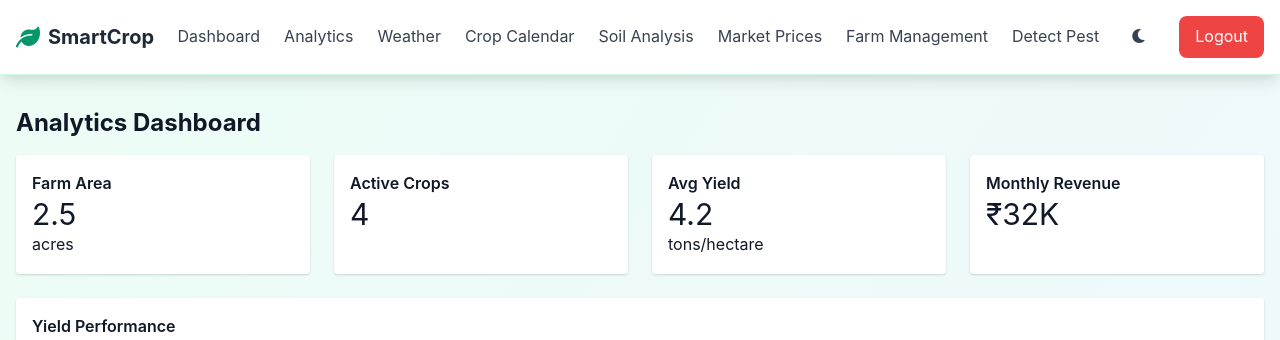
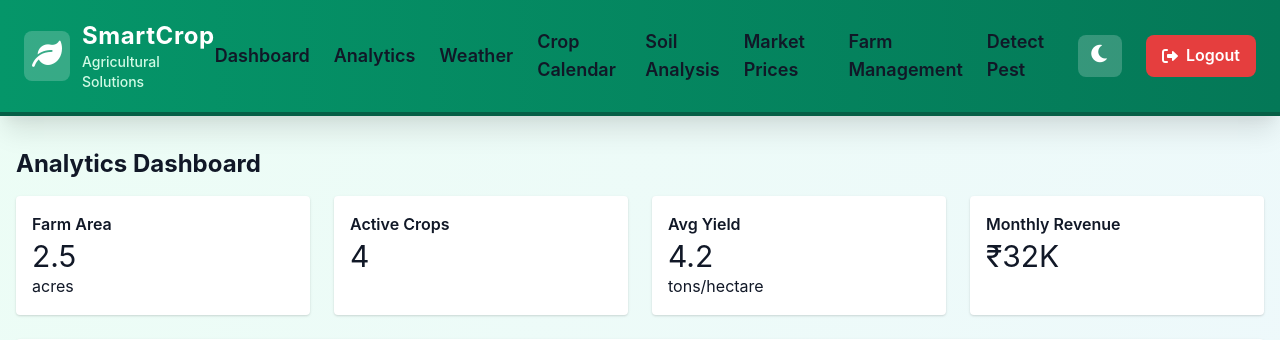
Before and after one commit to mchetan65/SIH_087, a Flask app: page /analytics in a window 1280 px wide. Shown: the top 340 px of the page. Run offline with Flask 3, Linux system fonts and the light colour scheme; the visitor is signed in with stand-in values (Sample User, id 1); data that the repository does not hold is empty.

Commit message:
Redesign navbar and move voice controls to bottom-right popup

```diff
--- a/static/css/style.css
+++ b/static/css/style.css
@@ -182,156 +182,213 @@
   100% { transform: rotate(360deg); }
 }
 
-.btn {
-  background: #10b981;
+/* Voice control buttons */
+.voice-btn {
+  background-color: rgba(255, 255, 255, 0.2);
   color: white;
   padding: 8px 12px;
   border-radius: 8px;
-  transition: all 0.3s ease;
+  transition: background-color 0.3s ease, transform 0.3s ease;
+  cursor: pointer;
 }
 
-.btn:hover {
-  background: #059669;
-  transform: translateY(-1px);
-  box-shadow: 0 4px 12px rgba(16, 185, 129, 0.3);
+.voice-btn:hover {
+  background-color: rgba(255, 255, 255, 0.4);
+  transform: scale(1.1);
 }
 
-/* Card styles */
-.card {
-  background: white;
-  border-radius: 12px;
-  box-shadow: 0 4px 6px rgba(0, 0, 0, 0.07);
-  border: 1px solid rgba(0, 0, 0, 0.05);
-  transition: all 0.3s ease;
+.voice-btn:focus {
+  outline: 2px solid #10b981;
+  outline-offset: 2px;
 }
 
-.card:hover {
-  box-shadow: 0 10px 25px rgba(0, 0, 0, 0.15);
-  transform: translateY(-2px);
+/* Theme toggle button */
+.theme-btn {
+  background-color: rgba(255, 255, 255, 0.2);
+  color: white;
+  padding: 8px 12px;
+  border-radius: 8px;
+  cursor: pointer;
+  transition: background-color 0.3s ease, transform 0.3s ease;
 }
 
-/* Dashboard specific styles */
-.dashboard-grid {
-  display: grid;
-  grid-template-columns: repeat(auto-fit, minmax(300px, 1fr));
-  gap: 1.5rem;
+.theme-btn:hover {
+  background-color: rgba(255, 255, 255, 0.4);
+  transform: scale(1.1);
 }
 
-.feature-card {
-  background: linear-gradient(135deg, #667eea 0%, #764ba2 100%);
-  color: white;
-  padding: 2rem;
-  border-radius: 12px;
-  text-decoration: none;
-  transition: all 0.3s ease;
-  display: block;
+.theme-btn:focus {
+  outline: 2px solid #10b981;
+  outline-offset: 2px;
 }
 
-.feature-card:hover {
-  transform: translateY(-5px);
-  box-shadow: 0 15px 35px rgba(102, 126, 234, 0.4);
+/* Logout button */
+.logout-btn {
+  background-color: #e53e3e;
+  color: white;
+  padding: 8px 16px;
+  border-radius: 8px;
+  font-weight: 600;
+  display: flex;
+  align-items: center;
+  transition: background-color 0.3s ease;
 }
 
-.feature-card h4 {
-  font-size: 1.25rem;
-  font-weight: 600;
-  margin-bottom: 0.5rem;
+.logout-btn:hover {
+  background-color: #c53030;
+  text-decoration: none;
 }
 
-.feature-card p {
-  opacity: 0.9;
-  font-size: 0.9rem;
+/* Login and Register buttons */
+.login-btn, .register-btn {
+  background-color: rgba(255, 255, 255, 0.2);
+  color: white;
+  padding: 8px 16px;
+  border-radius: 8px;
+  font-weight: 600;
+  display: flex;
+  align-items: center;
+  transition: background-color 0.3s ease;
+  text-decoration: none;
 }
 
-/* Form styles */
-.form-input {
-  width: 100%;
-  padding: 0.75rem 1rem;
-  border: 2px solid #e5e7eb;
-  border-radius: 8px;
-  font-size: 1rem;
-  transition: border-color 0.3s ease;
+.login-btn:hover, .register-btn:hover {
+  background-color: rgba(255, 255, 255, 0.4);
+  text-decoration: none;
 }
 
-.form-input:focus {
-  outline: none;
-  border-color: #10b981;
-  box-shadow: 0 0 0 3px rgba(16, 185, 129, 0.1);
+/* Mobile navigation links */
+.mobile-nav-link {
+  color: white;
+  font-weight: 600;
+  padding: 10px 15px;
+  border-radius: 8px;
+  transition: background-color 0.3s ease;
+  display: flex;
+  align-items: center;
 }
 
-/* Button variations */
-.btn-primary {
-  background: linear-gradient(135deg, #10b981 0%, #059669 100%);
+.mobile-nav-link:hover {
+  background-color: rgba(255, 255, 255, 0.2);
+  text-decoration: none;
+}
+
+/* Mobile voice control buttons */
+.mobile-voice-btn {
+  background-color: rgba(255, 255, 255, 0.2);
   color: white;
-  padding: 0.75rem 1.5rem;
+  padding: 8px 12px;
+  border-radius: 8px;
+  cursor: pointer;
+  transition: background-color 0.3s ease, transform 0.3s ease;
+}
+
+.mobile-voice-btn:hover {
+  background-color: rgba(255, 255, 255, 0.4);
+  transform: scale(1.1);
+}
+
+.mobile-voice-btn:focus {
+  outline: 2px solid #10b981;
+  outline-offset: 2px;
+}
+
+/* Mobile logout button */
+.mobile-logout-btn {
+  background-color: #e53e3e;
+  color: white;
+  padding: 8px 16px;
   border-radius: 8px;
   font-weight: 600;
-  text-decoration: none;
-  display: inline-block;
-  transition: all 0.3s ease;
+  display: flex;
+  align-items: center;
+  transition: background-color 0.3s ease;
 }
 
-.btn-primary:hover {
-  transform: translateY(-2px);
-  box-shadow: 0 8px 20px rgba(16, 185, 129, 0.3);
+.mobile-logout-btn:hover {
+  background-color: #c53030;
+  text-decoration: none;
 }
 
-.btn-secondary {
-  background: #f3f4f6;
-  color: #374151;
-  padding: 0.75rem 1.5rem;
-  border-radius: 8px;
-  font-weight: 600;
-  text-decoration: none;
-  display: inline-block;
-  border: 2px solid #e5e7eb;
-  transition: all 0.3s ease;
+/* Voice Control Popup */
+#voiceControlPopup {
+  backdrop-filter: blur(10px);
+  border: 1px solid rgba(255, 255, 255, 0.2);
+  box-shadow: 0 10px 25px rgba(0, 0, 0, 0.2);
+  animation: slideIn 0.3s ease-out;
 }
 
-.btn-secondary:hover {
-  background: #e5e7eb;
-  border-color: #d1d5db;
+#voiceControlPopup.hidden {
+  display: none;
 }
 
-/* Animation utilities */
-.fade-in {
-  animation: fadeIn 0.6s ease-in-out;
-}
-
-@keyframes fadeIn {
+@keyframes slideIn {
   from {
     opacity: 0;
-    transform: translateY(20px);
+    transform: translateY(20px) scale(0.9);
   }
   to {
     opacity: 1;
-    transform: translateY(0);
+    transform: translateY(0) scale(1);
   }
 }
 
-/* Responsive utilities */
+/* Popup voice buttons */
+#voiceControlPopup .voice-btn {
+  background-color: rgba(255, 255, 255, 0.1);
+  color: white;
+  padding: 10px 12px;
+  border-radius: 8px;
+  transition: all 0.3s ease;
+  cursor: pointer;
+  border: 1px solid rgba(255, 255, 255, 0.2);
+}
+
+#voiceControlPopup .voice-btn:hover {
+  background-color: rgba(255, 255, 255, 0.3);
+  transform: scale(1.1);
+  box-shadow: 0 4px 12px rgba(0, 0, 0, 0.3);
+}
+
+#voiceControlPopup .voice-btn:focus {
+  outline: 2px solid #10b981;
+  outline-offset: 2px;
+}
+
+/* Close button for popup */
+#closeVoicePopupBtn {
+  background-color: rgba(255, 255, 255, 0.1);
+  color: white;
+  padding: 8px 12px;
+  border-radius: 50%;
+  transition: all 0.3s ease;
+  cursor: pointer;
+  border: 1px solid rgba(255, 255, 255, 0.2);
+  width: 32px;
+  height: 32px;
+  display: flex;
+  align-items: center;
+  justify-content: center;
+}
+
+#closeVoicePopupBtn:hover {
+  background-color: rgba(255, 255, 255, 0.3);
+  transform: scale(1.1);
+}
+
+/* Responsive adjustments for popup */
 @media (max-width: 768px) {
-  .dashboard-grid {
-    grid-template-columns: 1fr;
+  #voiceControlPopup {
+    bottom: 20px;
+    right: 20px;
+    left: 20px;
+    right: auto;
+    width: auto;
+    max-width: calc(100vw - 40px);
   }
 
-  .feature-card {
-    padding: 1.5rem;
+  #voiceControlPopup .flex {
+    flex-wrap: wrap;
+    justify-content: center;
   }
 }
-
-/* Loading spinner */
-.spinner {
-  border: 4px solid #f3f4f6;
-  border-top: 4px solid #10b981;
-  border-radius: 50%;
-  width: 40px;
-  height: 40px;
-  animation: spin 1s linear infinite;
-  margin: 0 auto;
-}
-
-@keyframes spin {
-  0% { transform: rotate(0deg); }
-  100% { transform: rotate(360deg); }
-}
--- a/templates/base.html
+++ b/templates/base.html
@@ -9,57 +9,125 @@
     <link href="https://cdnjs.cloudflare.com/ajax/libs/font-awesome/6.0.0/css/all.min.css" rel="stylesheet">
   </head>
   <body class="bg-gradient-to-br from-green-50 to-blue-50 text-gray-900 min-h-screen">
-    <nav class="bg-white shadow-lg border-b border-green-100">
-      <div class="container mx-auto px-4 py-4">
+    <nav class="bg-gradient-to-r from-green-600 to-green-700 shadow-xl border-b-4 border-green-800">
+      <div class="container mx-auto px-6 py-5">
         <div class="flex justify-between items-center">
-          <a href="/" class="flex items-center space-x-2">
-            <i class="fas fa-leaf text-green-600 text-2xl"></i>
-            <span class="font-bold text-xl text-gray-800">SmartCrop</span>
+          <!-- Logo Section -->
+          <a href="/" class="flex items-center space-x-3 group">
+            <div class="bg-white bg-opacity-20 p-2 rounded-lg group-hover:bg-opacity-30 transition-all duration-300">
+              <i class="fas fa-leaf text-white text-3xl group-hover:scale-110 transition-transform duration-300"></i>
+            </div>
+            <div class="flex flex-col">
+              <span class="font-bold text-2xl text-white tracking-wide">SmartCrop</span>
+              <span class="text-green-100 text-sm font-medium">Agricultural Solutions</span>
+            </div>
           </a>
-          <div class="hidden md:flex space-x-6 items-center">
+
+          <!-- Desktop Navigation -->
+          <div class="hidden lg:flex items-center space-x-6">
             {% if session.user_id %}
-              <a href="/dashboard" class="text-gray-700 hover:text-green-600 transition-colors">Dashboard</a>
-              <a href="/analytics" class="text-gray-700 hover:text-green-600 transition-colors">Analytics</a>
-              <a href="/weather" class="text-gray-700 hover:text-green-600 transition-colors">Weather</a>
-              <a href="/crop-calendar" class="text-gray-700 hover:text-green-600 transition-colors">Crop Calendar</a>
-              <a href="/soil-analysis" class="text-gray-700 hover:text-green-600 transition-colors">Soil Analysis</a>
-              <a href="/market-prices" class="text-gray-700 hover:text-green-600 transition-colors">Market Prices</a>
-              <a href="/farm-management" class="text-gray-700 hover:text-green-600 transition-colors">Farm Management</a>
-              <a href="/upload-pest" class="text-gray-700 hover:text-green-600 transition-colors">Detect Pest</a>
-              <button id="darkModeToggle" aria-label="Toggle Dark Mode" class="ml-4 p-2 rounded hover:bg-gray-200 dark:hover:bg-gray-700 transition-colors">
-                <i id="darkModeIcon" class="fas fa-moon text-gray-700 dark:text-gray-300"></i>
+              <!-- Main Navigation Links -->
+              <div class="flex items-center space-x-6">
+                <a href="/dashboard" class="nav-link font-semibold text-lg hover:text-green-300 transition duration-300">
+                  Dashboard
+                </a>
+                <a href="/analytics" class="nav-link font-semibold text-lg hover:text-green-300 transition duration-300">
+                  Analytics
+                </a>
+                <a href="/weather" class="nav-link font-semibold text-lg hover:text-green-300 transition duration-300">
+                  Weather
+                </a>
+                <a href="/crop-calendar" class="nav-link font-semibold text-lg hover:text-green-300 transition duration-300">
+                  Crop Calendar
+                </a>
+                <a href="/soil-analysis" class="nav-link font-semibold text-lg hover:text-green-300 transition duration-300">
+                  Soil Analysis
+                </a>
+                <a href="/market-prices" class="nav-link font-semibold text-lg hover:text-green-300 transition duration-300">
+                  Market Prices
+                </a>
+                <a href="/farm-management" class="nav-link font-semibold text-lg hover:text-green-300 transition duration-300">
+                  Farm Management
+                </a>
+                <a href="/upload-pest" class="nav-link font-semibold text-lg hover:text-green-300 transition duration-300">
+                  Detect Pest
+                </a>
+              </div>
+
+
+
+              <!-- Theme Toggle -->
+              <button id="darkModeToggle" aria-label="Toggle Dark Mode" class="theme-btn mr-4">
+                <i id="darkModeIcon" class="fas fa-moon text-xl"></i>
               </button>
-              <a href="/logout" class="bg-red-500 hover:bg-red-600 text-white px-4 py-2 rounded-lg transition-colors">Logout</a>
+
+              <!-- Logout Button -->
+              <a href="/logout" class="logout-btn">
+                <i class="fas fa-sign-out-alt mr-2"></i>Logout
+              </a>
             {% else %}
-              <a href="/login" class="text-gray-700 hover:text-green-600 transition-colors">Login</a>
-              <a href="/register" class="bg-green-600 hover:bg-green-700 text-white px-4 py-2 rounded-lg transition-colors">Sign Up</a>
+              <a href="/login" class="login-btn mr-3">
+                <i class="fas fa-sign-in-alt mr-2"></i>Login
+              </a>
+              <a href="/register" class="register-btn">
+                <i class="fas fa-user-plus mr-2"></i>Sign Up
+              </a>
             {% endif %}
           </div>
+
           <!-- Mobile menu button -->
-          <div class="md:hidden">
-            <button id="mobile-menu-btn" class="text-gray-700 hover:text-green-600">
-              <i class="fas fa-bars text-xl"></i>
+          <div class="lg:hidden">
+            <button id="mobile-menu-btn" class="text-white hover:text-green-200 p-2 rounded-lg hover:bg-white hover:bg-opacity-10 transition-all duration-300">
+              <i class="fas fa-bars text-2xl"></i>
             </button>
           </div>
         </div>
+
         <!-- Mobile menu -->
-        <div id="mobile-menu" class="hidden md:hidden mt-4 pb-4 border-t border-gray-200">
+        <div id="mobile-menu" class="hidden lg:hidden mt-6 pb-6 border-t border-green-500 border-opacity-30">
           {% if session.user_id %}
-            <div class="flex flex-col space-y-2 mt-4">
-              <a href="/dashboard" class="text-gray-700 hover:text-green-600 py-2">Dashboard</a>
-              <a href="/analytics" class="text-gray-700 hover:text-green-600 py-2">Analytics</a>
-              <a href="/weather" class="text-gray-700 hover:text-green-600 py-2">Weather</a>
-              <a href="/crop-calendar" class="text-gray-700 hover:text-green-600 py-2">Crop Calendar</a>
-              <a href="/soil-analysis" class="text-gray-700 hover:text-green-600 py-2">Soil Analysis</a>
-              <a href="/market-prices" class="text-gray-700 hover:text-green-600 py-2">Market Prices</a>
-              <a href="/farm-management" class="text-gray-700 hover:text-green-600 py-2">Farm Management</a>
-              <a href="/upload-pest" class="text-gray-700 hover:text-green-600 py-2">Detect Pest</a>
-              <a href="/logout" class="bg-red-500 hover:bg-red-600 text-white px-4 py-2 rounded-lg mt-2">Logout</a>
+            <div class="flex flex-col space-y-3 mt-6">
+              <a href="/dashboard" class="mobile-nav-link">
+                <i class="fas fa-tachometer-alt mr-3"></i>Dashboard
+              </a>
+              <a href="/analytics" class="mobile-nav-link">
+                <i class="fas fa-chart-bar mr-3"></i>Analytics
+              </a>
+              <a href="/weather" class="mobile-nav-link">
+                <i class="fas fa-cloud-sun mr-3"></i>Weather
+              </a>
+              <a href="/crop-calendar" class="mobile-nav-link">
+                <i class="fas fa-calendar-alt mr-3"></i>Crop Calendar
+              </a>
+              <a href="/soil-analysis" class="mobile-nav-link">
+                <i class="fas fa-flask mr-3"></i>Soil Analysis
+              </a>
+              <a href="/market-prices" class="mobile-nav-link">
+                <i class="fas fa-rupee-sign mr-3"></i>Market Prices
+              </a>
+              <a href="/farm-management" class="mobile-nav-link">
+                <i class="fas fa-tractor mr-3"></i>Farm Management
+              </a>
+              <a href="/upload-pest" class="mobile-nav-link">
+                <i class="fas fa-bug mr-3"></i>Detect Pest
+              </a>
+
+          <!-- Mobile Voice Controls -->
+          <div class="flex items-center space-x-4 mt-4 p-3 bg-green-500 bg-opacity-20 rounded-lg">
+          </div>
+
+              <a href="/logout" class="mobile-logout-btn mt-4">
+                <i class="fas fa-sign-out-alt mr-3"></i>Logout
+              </a>
             </div>
           {% else %}
-            <div class="flex flex-col space-y-2 mt-4">
-              <a href="/login" class="text-gray-700 hover:text-green-600 py-2">Login</a>
-              <a href="/register" class="bg-green-600 hover:bg-green-700 text-white px-4 py-2 rounded-lg">Sign Up</a>
+            <div class="flex flex-col space-y-3 mt-6">
+              <a href="/login" class="mobile-login-btn">
+                <i class="fas fa-sign-in-alt mr-3"></i>Login
+              </a>
+              <a href="/register" class="mobile-register-btn">
+                <i class="fas fa-user-plus mr-3"></i>Sign Up
+              </a>
             </div>
           {% endif %}
         </div>
@@ -68,11 +136,23 @@
     <main class="w-full max-w-full px-4 py-8">
       {% block content %}{% endblock %}
     </main>
+
+    <!-- Voice Control Popup -->
+    <div id="voiceControlPopup" class="fixed bottom-6 right-6 bg-green-600 bg-opacity-90 rounded-lg shadow-lg p-4 flex items-center space-x-4 z-50 hidden">
+      <button id="popupMicrophoneBtn" aria-label="Voice Input" class="voice-btn" title="Click to speak">
+        <i id="popupMicrophoneIcon" class="fas fa-microphone text-xl text-white"></i>
+      </button>
+      <button id="popupSpeakerBtn" aria-label="Read Page Aloud" class="voice-btn" title="Read page content">
+        <i id="popupSpeakerIcon" class="fas fa-volume-up text-xl text-white"></i>
+      </button>
+      <button id="closeVoicePopupBtn" aria-label="Close Voice Controls" class="text-white text-lg font-bold focus:outline-none" title="Close voice controls">&times;</button>
+    </div>
+
     <footer class="bg-gray-800 text-white py-8 mt-16">
       <div class="container mx-auto px-4 text-center">
         <p>&copy; 2024 SmartCrop Advisory. Empowering farmers with AI-driven solutions.</p>
       </div>
     </footer>
-    <script src="/static/js/main.js"></script>
+    <script type="module" src="/static/js/main.js"></script>
   </body>
 </html>
```
Also changed, not shown: static/js/main.js (+82 -0 lines).
